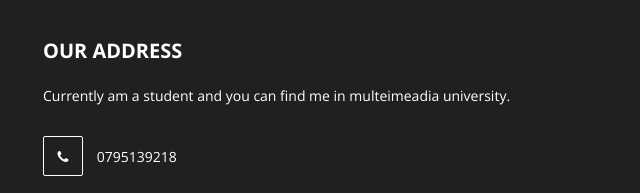
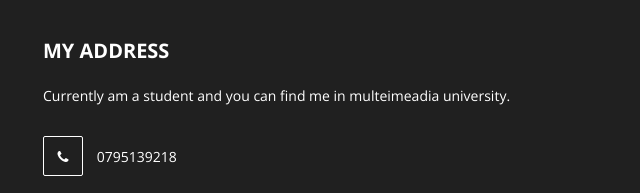
Before and after one commit to PurityNyakundi/portfolio, a plain HTML site: page index.html in a window 1280 px wide. Shown: the part 2072-2265 px from the top of the page, 27-667 px from the left. Drawn offline with nearby package versions, Linux system fonts and the light colour scheme.

Commit message:
Update index.html

```diff
--- a/index.html
+++ b/index.html
@@ -227,7 +227,7 @@
 
     				<div class="col-md-6 col-sm-6 col-xs-12 wow fadeInRight" data-wow-offset="50" data-wow-delay="0.6s">
     					<address>
-    						<p class="address-title">OUR ADDRESS</p>
+    						<p class="address-title">MY ADDRESS</p>
     						<span>Currently am a student and you can find me in multeimeadia university.</span>
     						<p><i class="fa fa-phone"></i> 0795139218</p>
     						<p><i  href="puritynyakundi00@gmail.com"  class="fa fa-envelope-o"></i>puritynyakundi00@gmail</p>
```
